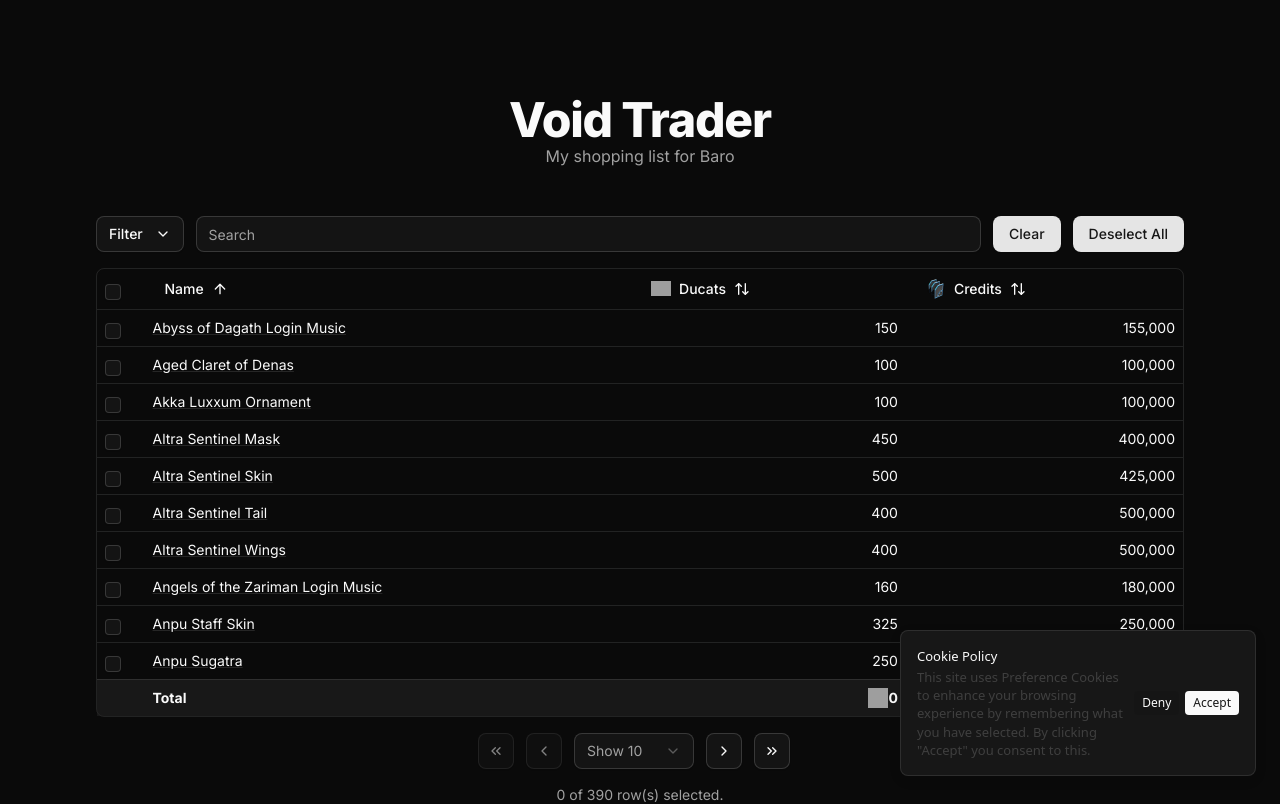
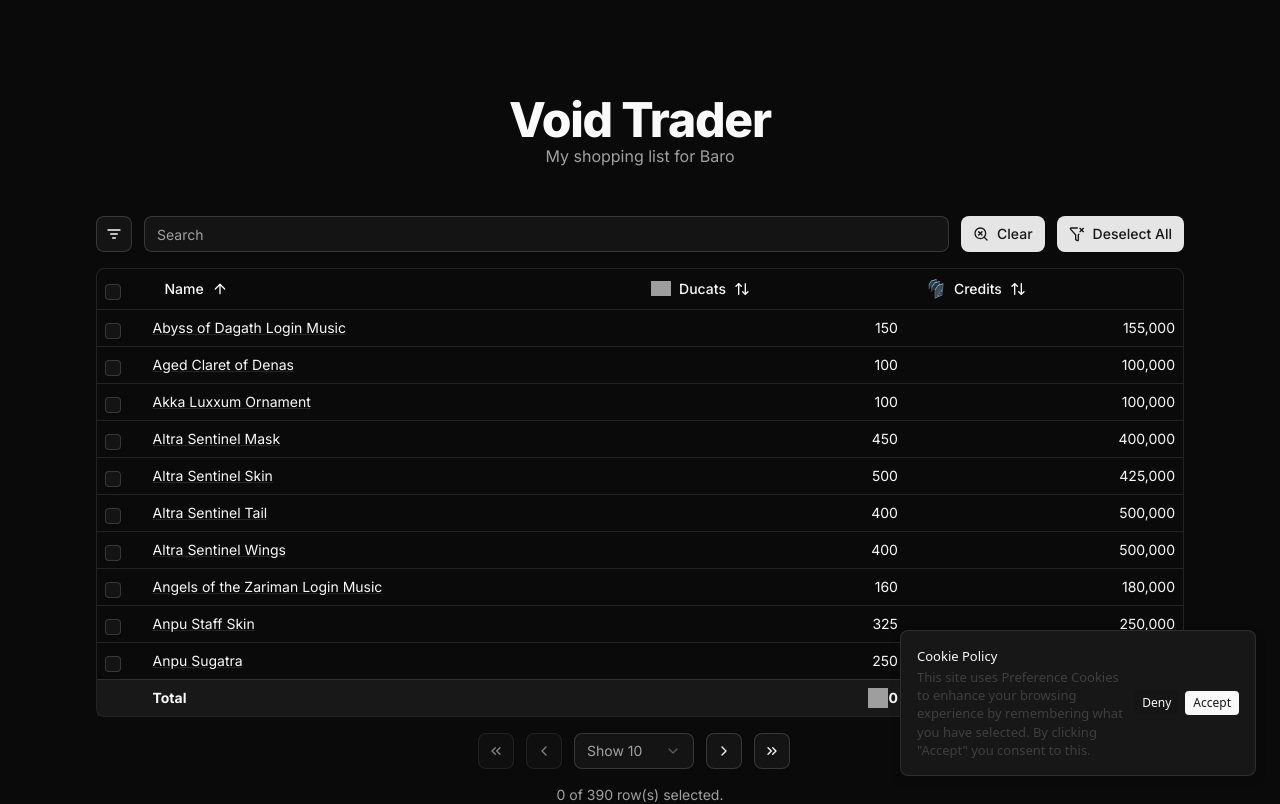
Before and after one commit to DannyDorito/baro-shopping-list, a Next.js app: page / in a window 1280 px wide. Shown: the top 804 px of the page. Built offline with nearby package versions, Linux system fonts and the light colour scheme; grey boxes are pictures that could not be loaded.

Commit message:
icons and filter temp fix
add icons to buttons
add filter temp fix for now

```diff
--- a/components/Feedback.tsx
+++ b/components/Feedback.tsx
@@ -17,7 +17,7 @@
 import { Textarea } from "@/components/ui/textarea";
 import { toast } from "sonner";
 import { useState } from "react";
-import { Loader2, Send } from "lucide-react";
+import { CircleX, Loader2, MessageCircleMore, Send } from "lucide-react";
 import dynamic from "next/dynamic";
 import { Spinner } from "./ui/spinner";
 import {
@@ -109,7 +109,7 @@
     <Dialog open={props.open} onOpenChange={props.setOpen}>
       <DialogTrigger asChild>
         <Button variant="outline" onClick={() => props.setOpen(true)}>
-          Give Feedback
+          <MessageCircleMore /> Feedback
         </Button>
       </DialogTrigger>
       <DialogContent className="sm:max-w-[425px]">
@@ -186,7 +186,7 @@
                     className="cursor-pointer m-2.5"
                     disabled={isLoading}
                   >
-                    Close
+                    <CircleX /> Close
                   </Button>
                 </DialogClose>
                 <Button
--- a/components/InventoryTable.tsx
+++ b/components/InventoryTable.tsx
@@ -10,7 +10,7 @@
   getSortedRowModel,
   useReactTable,
 } from "@tanstack/react-table";
-import { ChevronDown } from "lucide-react";
+import { FunnelX, ListFilter, SearchX } from "lucide-react";
 import { Button } from "@/components/ui/button";
 import { Input } from "@/components/ui/input";
 import {
@@ -133,6 +133,7 @@
     value: string,
     checked: boolean
   ) => {
+    table.resetColumnFilters();
     const filterValue = checked
       ? type[value as keyof typeof type].toString()
       : undefined;
@@ -150,9 +151,8 @@
       <div className="flex items-center py-4">
         <DropdownMenu>
           <DropdownMenuTrigger asChild>
-            <Button variant="outline" className="ml-auto mr-3">
-              Filter&nbsp;
-              <ChevronDown />
+            <Button variant="outline" size="icon" className="ml-auto mr-3">
+              <ListFilter />
             </Button>
           </DropdownMenuTrigger>
           <DropdownMenuContent align="end">
@@ -202,11 +202,14 @@
           }
           className="min-w-24"
         />
-        <Button className="ml-3" onClick={() => table.resetColumnFilters()}>
-          Clear
+        <Button
+          className="ml-3"
+          onClick={() => table.resetColumnFilters()}
+        >
+          <SearchX /> Clear
         </Button>
         <Button className="ml-3" onClick={() => table.resetRowSelection()}>
-          Deselect All
+          <FunnelX /> Deselect All
         </Button>
       </div>
       <div className="rounded-md border">
```
